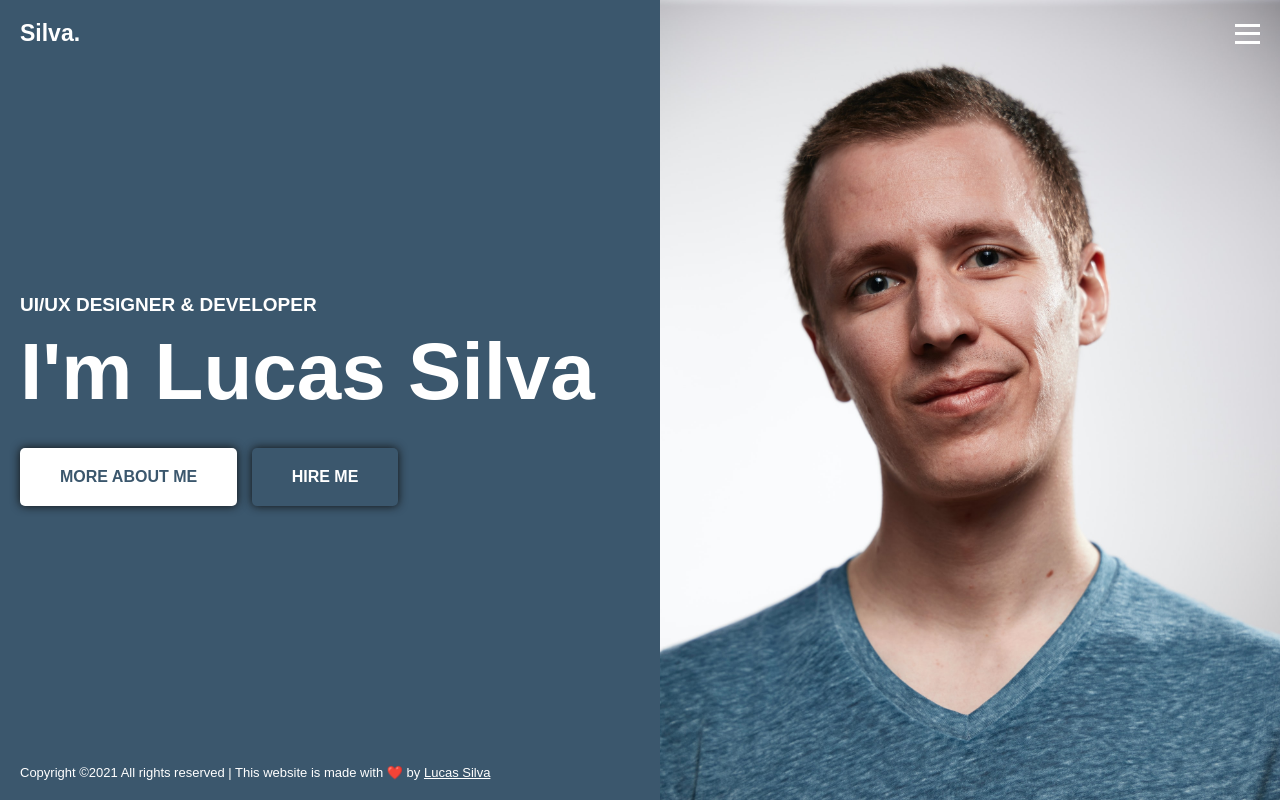
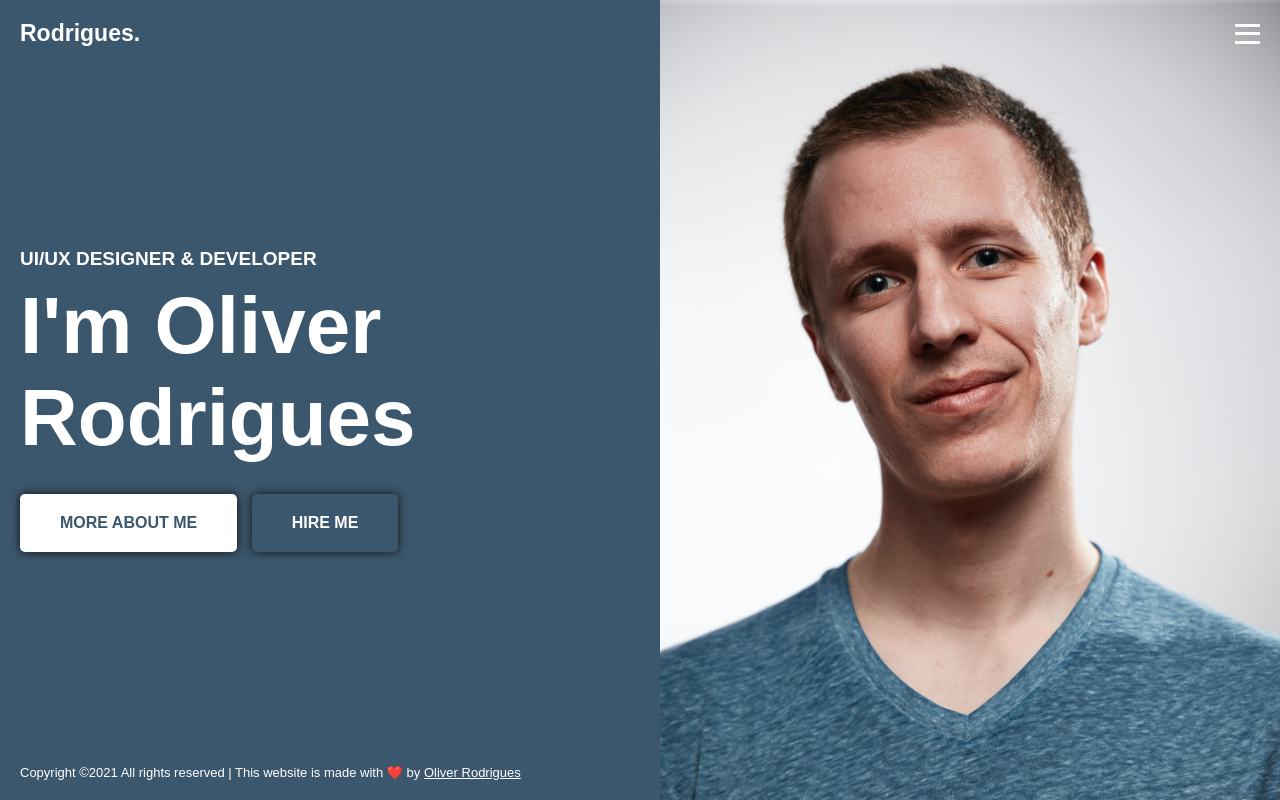
Before and after one commit to OliverRodrigues/Projetos, a plain HTML site: page portfolio/index.html in a window 1280 px wide. Drawn offline with Linux system fonts and the light colour scheme.

Commit message:
Update index.html

```diff
--- a/portfolio/index.html
+++ b/portfolio/index.html
@@ -5,11 +5,11 @@
     <meta http-equiv="X-UA-Compatible" content="IE=edge">
     <meta name="viewport" content="width=device-width, initial-scale=1.0">
     <link rel="stylesheet" href="assets/css/style.css">
-    <title>Lucas Silva</title>
+    <title>Oliver Rodrigues</title>
 </head>
 <body>
     <header>
-        <div class="logo">Silva.</div>
+        <div class="logo">Rodrigues.</div>
         <div class="menu">
             <div class="menu-line"></div>
             <div class="menu-line"></div>
@@ -20,7 +20,7 @@
         <div class="leftside">
             <div class="info">
                 <p class="profession">UI/UX Designer & Developer</p>
-                <h1 class="name">I'm Lucas Silva</h1>
+                <h1 class="name">I'm Oliver Rodrigues</h1>
                 <a href="#" class="buttons">More About Me</a>
                 <a href="#" class="buttons light">Hire Me</a>
             </div>
@@ -28,7 +28,7 @@
         <div class="rightside"></div>
     </section>
     <footer>
-        Copyright ©2021 All rights reserved | This website is made with ❤️ by <a href="#">Lucas Silva</a>
+        Copyright ©2021 All rights reserved | This website is made with ❤️ by <a href="#">Oliver Rodrigues</a>
     </footer>
 </body>
 </html>
```
